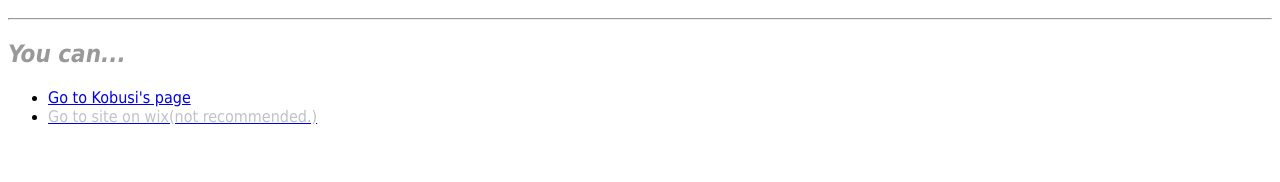
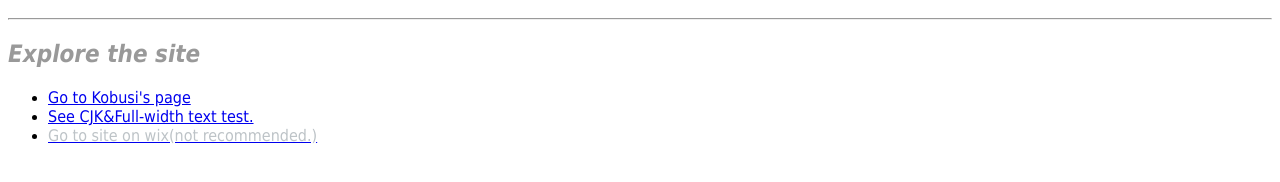
Before and after one commit to Iroha9876/iroha9876.github.io, a plain HTML site: page index.html in a window 1280 px wide. Shown: the part 54-236 px from the top of the page. Drawn offline with Linux system fonts and the light colour scheme.

Commit message:
Update index.html

```diff
--- a/index.html
+++ b/index.html
@@ -1,9 +1,10 @@
 <h1><span style="font-family:Trebuchet MS,Helvetica,sans-serif"><strong><img alt="profile picture" src="https://iroha9876.github.io/pfp.jpg" style="height:36px; width:36px" /> Welcome to Iroha9876&#39;s github page!!!</strong></span></h1>
 
 <hr />
-<h2><span style="font-family:Tahoma,Geneva,sans-serif"><span style="color:#999999"><em>You can...</em></span></span></h2>
+<h2><span style="font-family:Tahoma,Geneva,sans-serif"><span style="color:#999999"><em>Explore the site</em></span></span></h2>
 
 <ul>
 	<li><a href="https://iroha9876.github.io/kobusi.html"><span style="font-family:Tahoma,Geneva,sans-serif">Go to Kobusi&#39;s page</span></a></li>
+	<li><a href="http://iroha9876.github.io/cjk.html"><span style="font-family:Tahoma, Geneva, sans-serif">See CJK&amp;Full-width text test.</span></a></li>
 	<li><a href="https://7nana7.wixsite.com/watashi"><span style="font-family:Tahoma,Geneva,sans-serif"><span style="color:#bdc3c7">Go to site on wix(not recommended.)</span></span></a></li>
 </ul>
```
